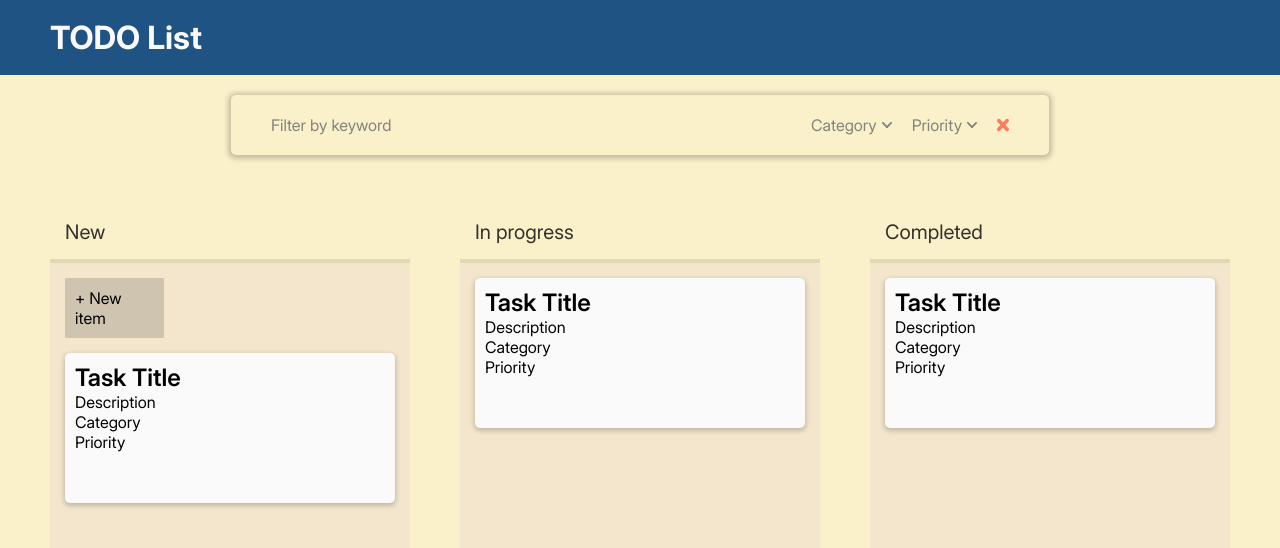
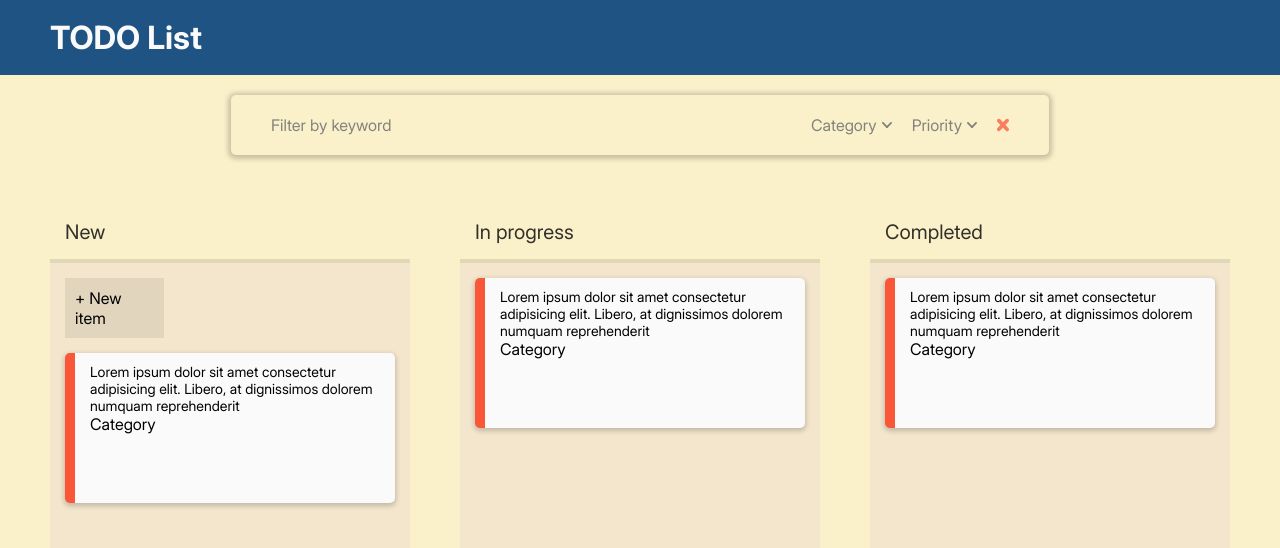
Before and after one commit to Arlan-Z/kbtu-vuejs-todolist, a Vue app in the folder kbtu-practice/: page / in a window 1280 px wide. Shown: the top 548 px of the page. Built offline with nearby package versions, Linux system fonts and the light colour scheme; the HTML template or start-up script is replaced by a standard one.

Commit message:
feat: add task category in Task model, add priority styles for TaskItem.vue

```diff
--- a/kbtu-practice/src/components/TaskItem.vue
+++ b/kbtu-practice/src/components/TaskItem.vue
@@ -1,15 +1,15 @@
 <script setup lang="ts"></script>
 
 <template>
-  <div class="task-item-wrapper">
-    <h1>Task Title</h1>
-    <p>Description</p>
+  <div class="task-item-wrapper priority-high">
+    <p>
+      Lorem ipsum dolor sit amet consectetur adipisicing elit. Libero, at dignissimos
+      dolorem numquam reprehenderit
+    </p>
 
     <div class="category-box">
       <div class="category">Category</div>
     </div>
-
-    <div class="priority">Priority</div>
   </div>
 </template>
 
@@ -18,15 +18,26 @@
   background-color: #fafafa;
   width: 100%;
   height: 150px;
-  padding: 10px;
+  padding: 10px 15px;
   border-radius: 5px;
 
   box-sizing: border-box;
   box-shadow: 0px 2px 5px 1px rgba(0, 0, 0, 0.2);
 }
 
-h1 {
-  font-size: 24px;
-  font-weight: 600;
+p {
+  font-size: 14px;
+}
+
+.priority-low {
+  border-left: #3a933e solid 7px;
+}
+
+.priority-medium {
+  border-left: #ee964b solid 10px;
+}
+
+.priority-high {
+  border-left: #f95738 solid 10px;
 }
 </style>
--- a/kbtu-practice/src/components/TaskList.vue
+++ b/kbtu-practice/src/components/TaskList.vue
@@ -69,7 +69,7 @@ import TaskItem from "./TaskItem.vue";
   text-align: left;
   box-sizing: border-box;
   padding: 10px;
-  background-color: rgba(0, 0, 0, 0.148);
+  background-color: rgba(0, 0, 0, 0.075);
   font-size: 16px;
 }
 </style>
--- a/kbtu-practice/src/components/partials/Header.vue
+++ b/kbtu-practice/src/components/partials/Header.vue
@@ -15,7 +15,7 @@ import DeleteIcon from "@/assets/icons/delete-icon.svg?component";
         <DownArrow class="down-arrow-icon" />
       </button>
 
-      <button id="category-filter">
+      <button id="priority-filter">
         Priority
         <DownArrow class="down-arrow-icon" />
       </button>
@@ -85,7 +85,8 @@ import DeleteIcon from "@/assets/icons/delete-icon.svg?component";
   color: #82837c;
 }
 
-#category-filter {
+#category-filter,
+#priority-filter {
   background-color: transparent;
   border: none;
   font-size: 16px;
```
Also changed, not shown: kbtu-practice/src/models/task.ts (+8 -1 lines).
